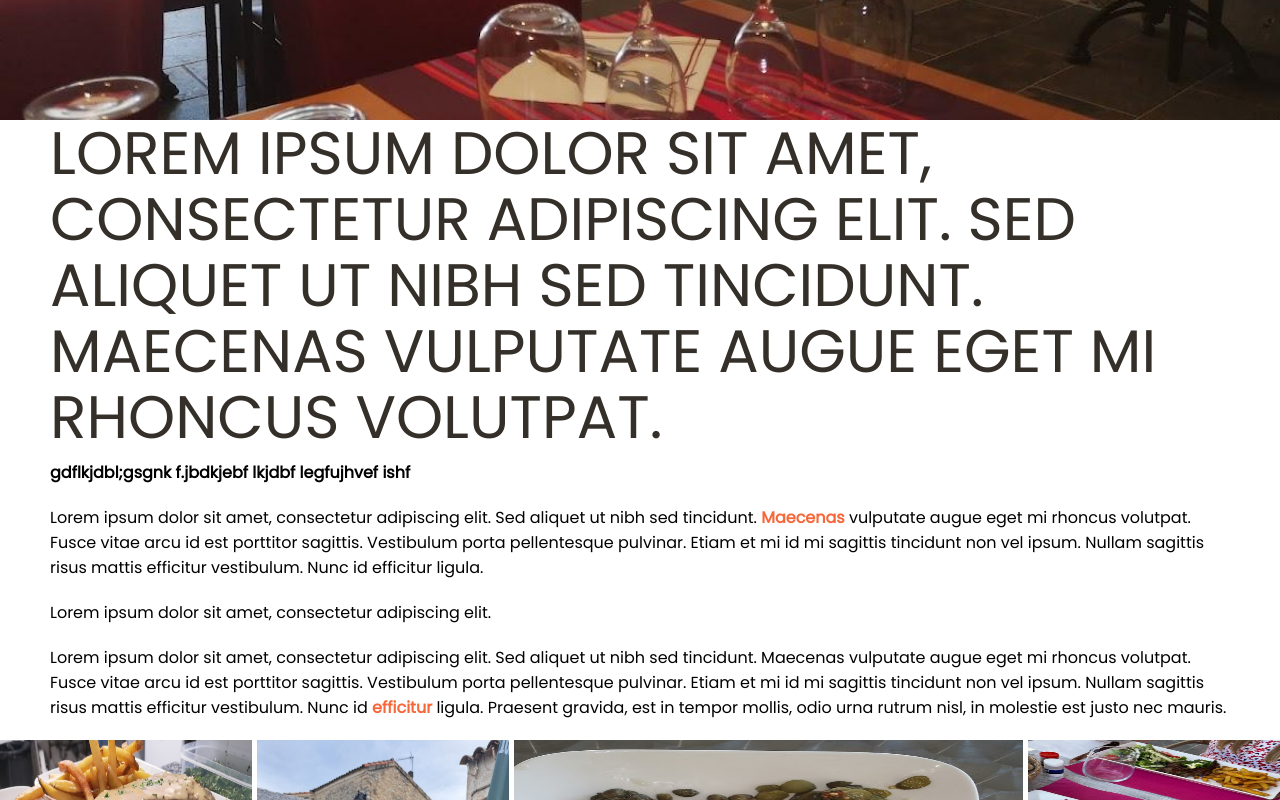
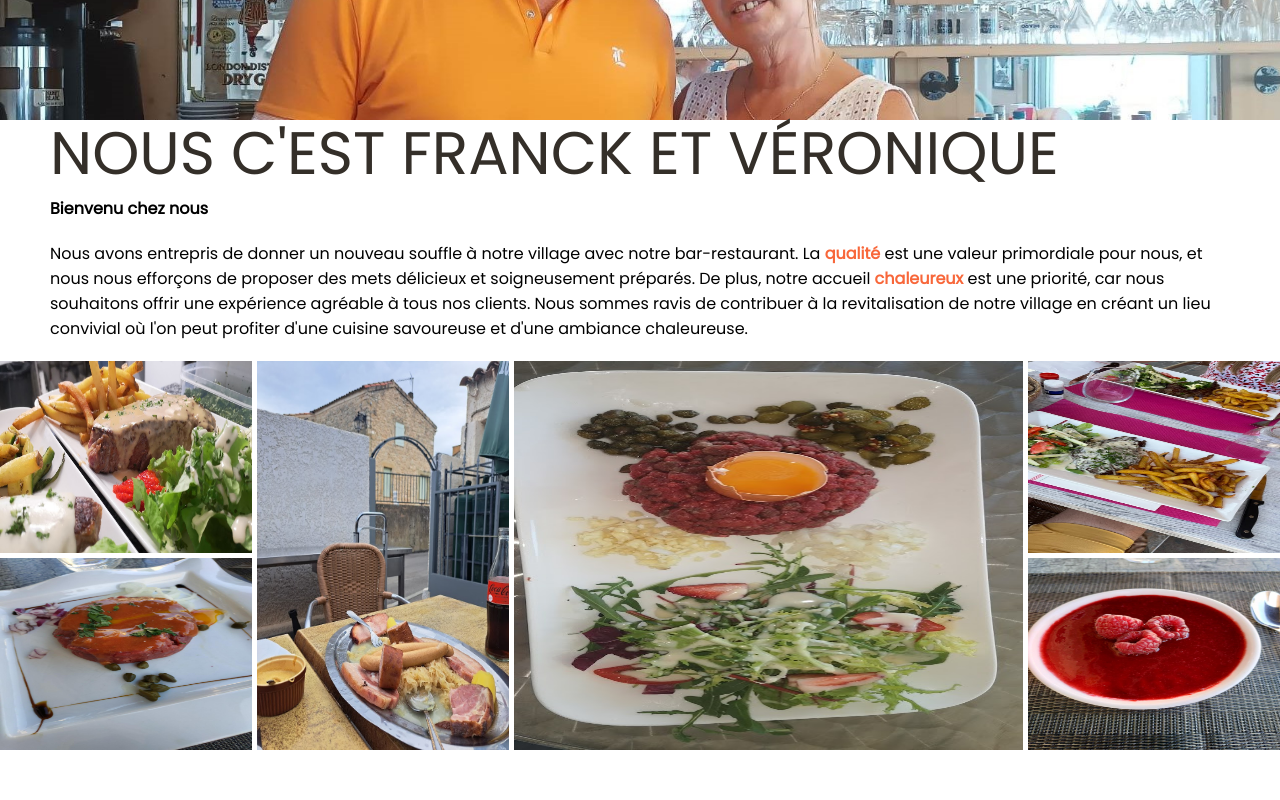
Before and after one commit to SElizaWhi/bar-le-solo, a React (Create React App) app: page /a-propos in a window 1280 px wide. Shown: the part 280-1080 px from the top of the page. After the commit the page ends 1037 px from the top, so only its background shows below. Built offline with nearby package versions, Linux system fonts and the light colour scheme.

Commit message:
about info and menu

```diff
--- a/src/components/Navbar/Navbar.js
+++ b/src/components/Navbar/Navbar.js
@@ -39,7 +39,7 @@ const Navbar = () => {
             </li>
             <li onClick={handleClick}>
               <NavLink className="nav-link" to="/contact">
-                Contactez nous
+                Horaires & Coordonnées
               </NavLink>
             </li>
             {/* Reservation button */}
--- a/src/pages/About/About.js
+++ b/src/pages/About/About.js
@@ -1,13 +1,13 @@
 import React from "react";
 import HeroImage from "../../components/HeroImage/HeroImage";
-import menu from "../../assets/menu.jpg";
+import propos from "../../assets/propos.jpg";
 import AboutInfo from "./AboutInfo/AboutInfo";
 import Gallery from "./Gallery/Gallery";
 
 const About = () => {
   return (
     <div>
-      <HeroImage menu={menu} heading={["À propos"]} text="Notre histoire" />
+      <HeroImage menu={propos} heading={["À propos"]} text="Notre histoire" />
       <AboutInfo />
       <Gallery />
 
--- a/src/pages/About/AboutInfo/AboutInfo.js
+++ b/src/pages/About/AboutInfo/AboutInfo.js
@@ -8,32 +8,21 @@ const AboutInfo = () => {
         <div>
           <div className="about-info-content">
             <h2 className="heading-secondary">
-              Lorem ipsum dolor sit amet, consectetur adipiscing elit. Sed
-              aliquet ut nibh sed tincidunt. Maecenas vulputate augue eget mi
-              rhoncus volutpat.
+            Nous c'est Franck et Véronique
             </h2>
-            <h4>gdflkjdbl;gsgnk f.jbdkjebf lkjdbf legfujhvef ishf</h4>
+            <h4>Bienvenu chez nous</h4>
             <p>
-              Lorem ipsum dolor sit amet, consectetur adipiscing elit. Sed
-              aliquet ut nibh sed tincidunt.{" "}
-              <span className="special-word">Maecenas</span> vulputate augue
-              eget mi rhoncus volutpat. Fusce vitae arcu id est porttitor
-              sagittis. Vestibulum porta pellentesque pulvinar. Etiam et mi id
-              mi sagittis tincidunt non vel ipsum. Nullam sagittis risus mattis
-              efficitur vestibulum. Nunc id efficitur ligula.
-            </p>
-            <blockquote>
-              Lorem ipsum dolor sit amet, consectetur adipiscing elit.
-            </blockquote>
-            <p>
-              Lorem ipsum dolor sit amet, consectetur adipiscing elit. Sed
-              aliquet ut nibh sed tincidunt. Maecenas vulputate augue eget mi
-              rhoncus volutpat. Fusce vitae arcu id est porttitor sagittis.
-              Vestibulum porta pellentesque pulvinar. Etiam et mi id mi sagittis
-              tincidunt non vel ipsum. Nullam sagittis risus mattis efficitur
-              vestibulum. Nunc id <span className='special-word'> efficitur </span>ligula. Praesent gravida, est in
-              tempor mollis, odio urna rutrum nisl, in molestie est justo nec
-              mauris.
+              Nous avons entrepris de donner un nouveau souffle à notre village
+              avec notre bar-restaurant. La{" "}
+              <span className="special-word">qualité</span> est une valeur
+              primordiale pour nous, et nous nous efforçons de proposer des mets
+              délicieux et soigneusement préparés. De plus, notre accueil{" "}
+              <span className="special-word">chaleureux</span> est une
+              priorité, car nous souhaitons offrir une expérience agréable à
+              tous nos clients. Nous sommes ravis de contribuer à la
+              revitalisation de notre village en créant un lieu convivial où
+              l'on peut profiter d'une cuisine savoureuse et d'une ambiance
+              chaleureuse.
             </p>
           </div>
         </div>
--- a/src/pages/Menu/Menu.js
+++ b/src/pages/Menu/Menu.js
@@ -8,10 +8,10 @@ const Menu = () => {
     <div>
       <HeroImage
         menu={menu}
-        heading={["Notre", <span>Menu</span>]}
-        text="Tout ce que nous avons à vous proposer en un clin d'oeil"
+        heading={["Notre ", <span>Menu</span>]}
+        text="Notre menu évolue régulièrement pour vous offrir la meilleure qualité possible en utilisant des produits frais et locaux de première qualité."
       />
-      <MenuOfTheDay/>
+      <MenuOfTheDay />
     </div>
   );
 };
--- a/src/pages/Menu/MenuOfTheDay/MenuOfTheDay.js
+++ b/src/pages/Menu/MenuOfTheDay/MenuOfTheDay.js
@@ -4,10 +4,27 @@ import './MenuOfTheDay.css'
 
 const MenuOfTheDay = () => {
   return (
-    <div>
-      Menu du jour
+    <div className="section">
+      <div className="container grid-container">
+        <div>
+          <div className="about-info-content">
+            <h3>Le Menu du moment</h3>
+            <h5>Entrée</h5>
+            <p>Véritable Rillette du Mans - 7€</p>
+            <h5>Spéciale</h5>
+            <p>Faux Filet maturé 20 jours (300g) - 24€</p>
+            <h5>Plat</h5>
+            <p>Andouillette Fermière 5A - 16€</p>
+            <p>Bavette Black Angus (250g) - 17€</p>
+            <p>Gambas du chef - 24€</p>
+            <p>Tartare haché minute spécial Black Angus + Frites Maison et salade - 18€</p>
+            <h5>Sauce Maison - 1€</h5>
+            <h6>Poivre ou Roquefort</h6>
+          </div>
+        </div>
+      </div>
     </div>
-  )
+  );
 }
 
 export default MenuOfTheDay
```
Also changed, not shown: src/assets/propos.jpg (added).
